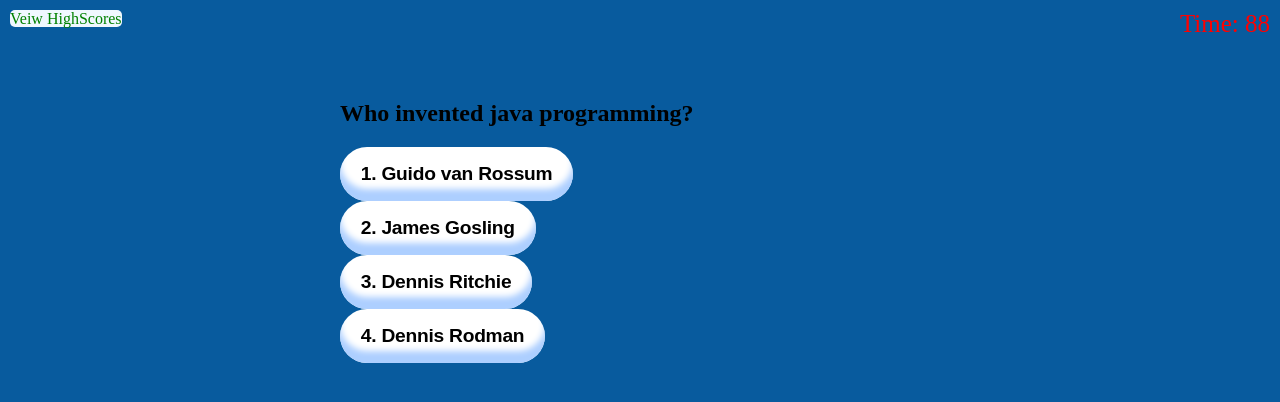
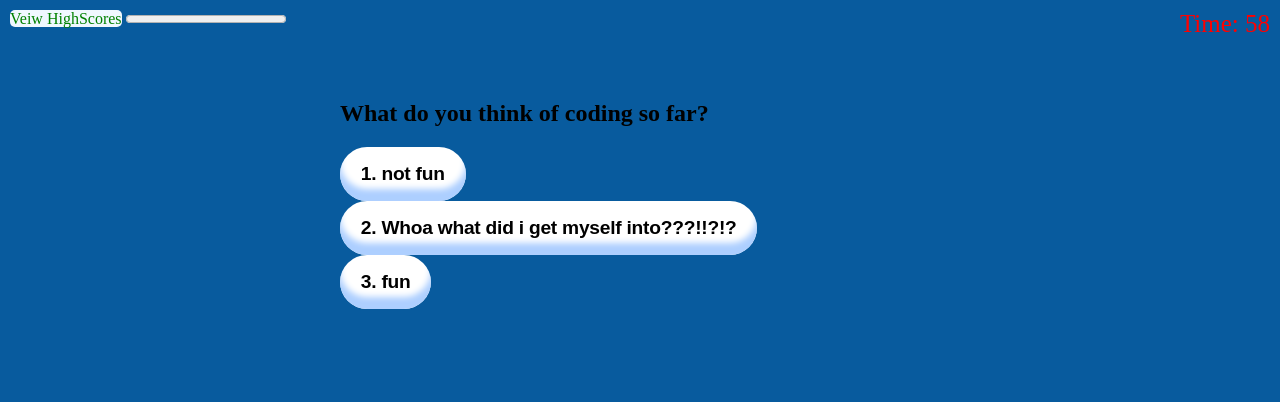
Before and after one commit to Ragnarok344/coding-quiz, a plain HTML site: page index.html in a window 1280 px wide. Both pictures are taken after a click on the button "Start Quiz". Drawn offline with Linux system fonts and the light colour scheme.

Commit message:
Redid test logic

```diff
--- a/assets/style.css
+++ b/assets/style.css
@@ -115,3 +115,11 @@ li {
     margin:100px auto 0 auto;
     max-width: 600px;
 }
+
+.feedback {
+  opacity: 1;
+}
+
+.feedback.hide {
+  opacity: 0;
+}
--- a/assets/test.js
+++ b/assets/test.js
@@ -1,175 +1,123 @@
-//keeping track of quiz state
+
 var currentQuestionIndex = 0;
-var time = questions.length * 15;
+var time = questions.length * 10;
 var timerId;
 
-// variables to reference DOM elements
-var questionsEl = document.getElementById('questions');
-var timerEl = document.getElementById('time');
+
+var testEl = document.getElementById('test');
+var timeEl = document.getElementById('time');
 var choicesEl = document.getElementById('choices');
 var submitBtn = document.getElementById('submit');
 var startBtn = document.getElementById('start');
 var initialsEl = document.getElementById('initials');
 var feedbackEl = document.getElementById('feedback');
+// shuffles the questions around?
+function shuffle(array) {
+  var currentIndex = array.length, temporaryValue, randomIndex;
+  while (0 !== currentIndex) {
+    randomIndex = Math.floor(Math.random() * currentIndex);
+    currentIndex -= 1;
+    temporaryValue = array[currentIndex];
+    array[currentIndex] = array[randomIndex];
+    array[randomIndex] = temporaryValue;
+  }
+  return array;
+}
+questions = shuffle(questions);
+
 
 
 function startQuiz() {
-  // hide start screen
-  var startScreenEl = document.getElementById('start-screen');
-  startScreenEl.setAttribute('class', 'hide');
 
-  // un-hide questions section
-  questionsEl.removeAttribute('class');
+    var testEl = document.getElementById('start');
+    testEl.setAttribute('class', 'hide');
 
-  // start timer
-  timerId = setInterval(clockTick, 1000);
+    timeId = setInterval(clockTick, 1000);
+    timeEl.textContent = time;
+    getQuestion();
 
-  // show starting time
-  timerEl.textContent = time;
-
-  getQuestion();
 }
 
 function getQuestion() {
-  // get current question object from array
     var currentQuestion = questions[currentQuestionIndex];
-
-  // update title with current question
-  var titleEl = document.getElementById('question-title');
+    var titleEl = document.getElementById('title');
     titleEl.textContent = currentQuestion.title;
-
-  // clear out any old question choices
     choicesEl.innerHTML = '';
-
-  // loop over choices
-  for (var i = 0; i < currentQuestion.choices.length; i++) {
-    // create new button for each choice
-    var choice = currentQuestion.choices[i];
+    var shuffledChoices = shuffle(currentQuestion.choices);
+    currentQuestion.choices.forEach(function(choice, i) {
         var choiceNode = document.createElement('button');
         choiceNode.setAttribute('class', 'choice');
         choiceNode.setAttribute('value', choice);
-
         choiceNode.textContent = i + 1 + '. ' + choice;
-
-    // display on the page
+        choiceNode.onclick =  Click;
         choicesEl.appendChild(choiceNode);
+    });
 }
-}
-
-function questionClick(event) {
-  var buttonEl = event.target;
-
-  // if the clicked element is not a choice button, do nothing.
-  if (!buttonEl.matches('.choice')) {
-    return;
-  }
-
-  // check if user guessed wrong
-  if (buttonEl.value !== questions[currentQuestionIndex].answer) {
-    // penalize time
+function Click() {
+    if (this.value !== questions[currentQuestionIndex].answer) {
         time -= 15;
-
         if (time < 0) {
             time = 0;
         }
-
-    // display new time on page
-    timerEl.textContent = time;
-
-    // play "wrong" sound effect
-
-
+        timeEl.textContent = timerId;
         feedbackEl.textContent = 'Wrong!';
     } else {
-    // play "right" sound effect
-
-
         feedbackEl.textContent = 'Correct!';
     }
-
-  // flash right/wrong feedback on page for half a second
     feedbackEl.setAttribute('class', 'feedback');
-  setTimeout(function () {
+    setTimeout(function() {
         feedbackEl.setAttribute('class', 'feedback hide');
     }, 1000);
-
-  // move to next question
+    feedbackEl.setAttribute('class', 'feedback');
+feedbackEl.style.transition = 'opacity 1s ease-in-out';
+setTimeout(function() {
+    feedbackEl.setAttribute('class', 'feedback hide');
+}, 1000);
     currentQuestionIndex++;
 
-  // check if we've run out of questions
-  if (time <= 0 || currentQuestionIndex === questions.length) {
+    var progressBar = document.getElementById('progressBar');
+    progressBar.value = (currentQuestionIndex / questions.length) * 100;
+
+    if (currentQuestionIndex === questions.length) {
         quizEnd();
     } else {
         getQuestion();
     }
 }
-
 function quizEnd() {
-  // stop timer
     clearInterval(timerId);
-
-  // show end screen
     var endScreenEl = document.getElementById('end-screen');
     endScreenEl.removeAttribute('class');
-
-  // show final score
     var finalScoreEl = document.getElementById('final-score');
     finalScoreEl.textContent = time;
-
-  // hide questions section
-  questionsEl.setAttribute('class', 'hide');
+    testEl.setAttribute('class', 'hide');
 }
-
 function clockTick() {
-  // update time
     time--;
-  timerEl.textContent = time;
-
-  // check if user ran out of time
+    timeEl.textContent = time;
     if (time <= 0) {
         quizEnd();
     }
 }
-
 function saveHighscore() {
-  // get value of input box
     var initials = initialsEl.value.trim();
-
-  // make sure value wasn't empty
     if (initials !== '') {
-    // get saved scores from localstorage, or if not any, set to empty array
         var highscores =
             JSON.parse(window.localStorage.getItem('highscores')) || [];
-
-    // format new score object for current user
         var newScore = {
             score: time,
-      initials: initials,
+            initials: initials
         };
-
-    // save to localstorage
         highscores.push(newScore);
         window.localStorage.setItem('highscores', JSON.stringify(highscores));
-
-    // redirect to next page
         window.location.href = 'highscores.html';
     }
 }
-
 function checkForEnter(event) {
-  // "13" represents the enter key
     if (event.key === 'Enter') {
         saveHighscore();
     }
 }
-
-// user clicks button to submit initials
 submitBtn.onclick = saveHighscore;
-
-// user clicks button to start quiz
 startBtn.onclick = startQuiz;
-
-// user clicks on element containing choices
-choicesEl.onclick = questionClick;
-
 initialsEl.onkeyup = checkForEnter;
--- a/index.html
+++ b/index.html
@@ -11,19 +11,20 @@
 <body>
     <div class="scores">
       <a href="highscores.html"> Veiw HighScores</a>
+      <progress id="progressBar" value="0" max="100"></progress>
     </div>
     <div class ="time">Time: <span id ="time"></span></div>
 
     <div class="wrapper">
-        <div id="start-screen" class="start">
+        <div id="start" class="start">
             <h1>Coding Quiz</h1>
             <p>
                 Answer the following quiz questions within the time limit. Incorrect answers will penalize you by 15 seconds!
             </p>
             <button id="start" type="button" >Start Quiz</button>
         </div>
-        <div id="questions" class="hidden">
-            <h2 id ="question-title"></h2>
+        <div id="test" class="hidden">
+            <h2 id ="title"></h2>
             <div id ="choices" class="choices"></div>
         </div>
         <div id="end-screen" class="hide">
```
Lines whose indentation alone changed are shown as unchanged.
